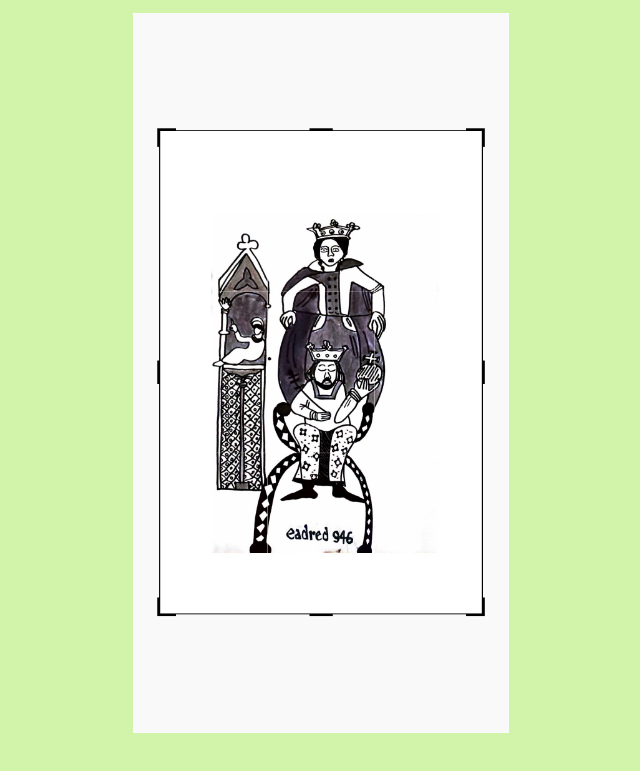
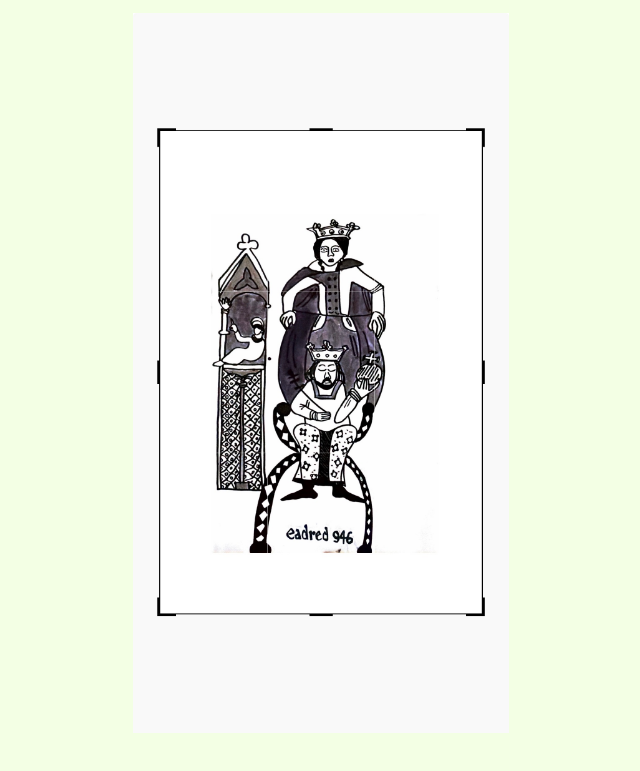
Before and after one commit to 5n5r256f22-a11y/template-website, a plain HTML site: page index.html in a window 1280 px wide. Shown: the part 132-903 px from the top of the page, without its empty margins (319-959 px from the left). Drawn offline with Linux system fonts and the light colour scheme.

Commit message:
change the background colour

```diff
--- a/style.css
+++ b/style.css
@@ -9,7 +9,7 @@ body {
   display: flex;
   flex-direction: column;
   font-family: system-ui, sans-serif;
-  background: #d2f3aa;
+  background: #f3ffe4;
   color: #375910;
 }
 
```
